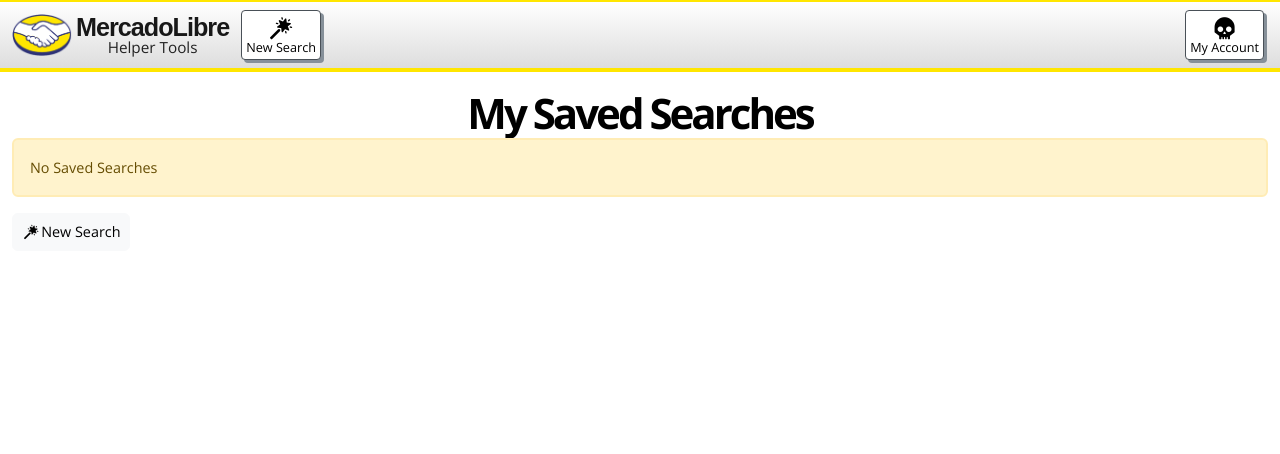
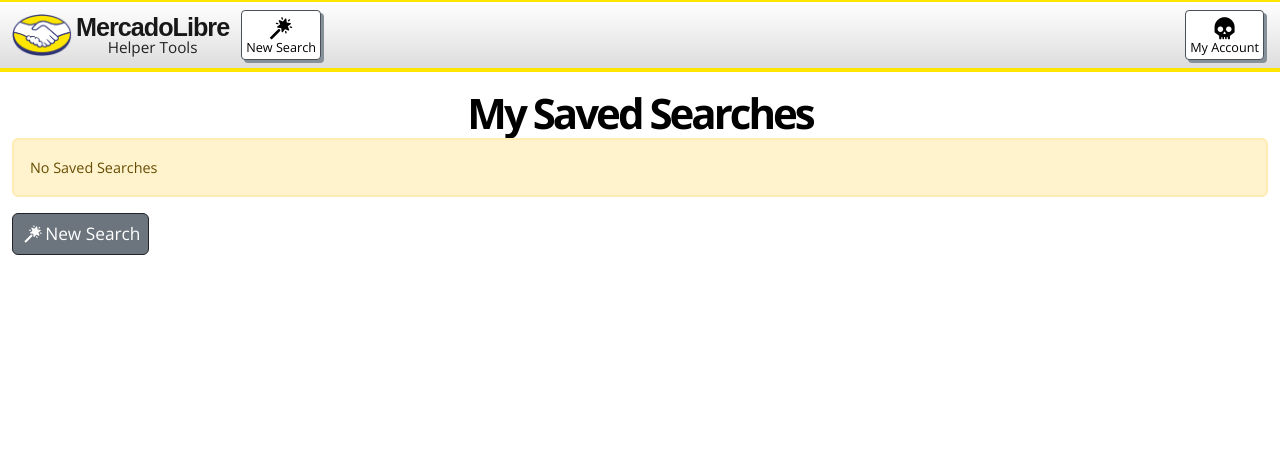
Before and after one commit to skcin7/mercadolibre-helper, a Laravel app: page /account/saved_searches in a window 1280 px wide. Shown: the top 454 px of the page. Run offline with Laravel 9, Linux system fonts and the light colour scheme; the visitor is signed in with stand-in values (Sample User, id 1); data that the repository does not hold is empty.

Commit message:
Deployment At Tue Dec  6 12:35:58 PST 2022.

```diff
--- a/resources/views/saved_searches.blade.php
+++ b/resources/views/saved_searches.blade.php
@@ -95,7 +95,7 @@
         @endif
 
         <div class="mb-3">
-            <a class="btn btn-light px-2" href="{{ route('web.search') }}"><i class="icon-magic-wand"></i>New Search</a>
+            <a class="btn btn-secondary border-dark px-2 bigger" href="{{ route('web.search') }}"><i class="icon-magic-wand"></i>New Search</a>
         </div>
 
 
```
